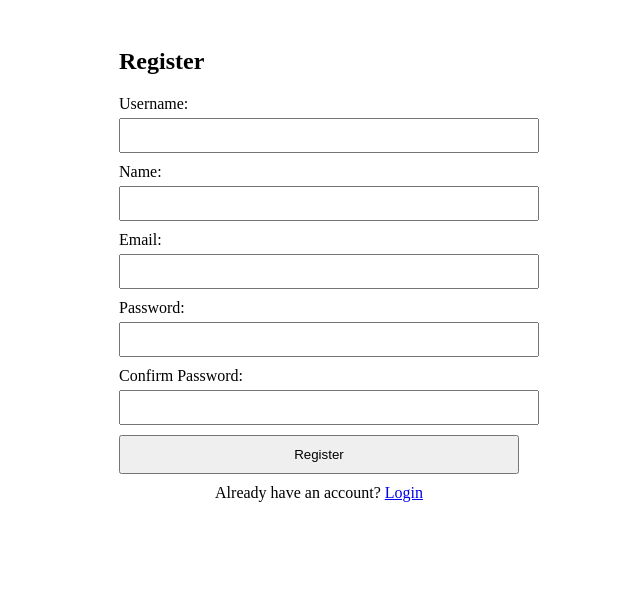
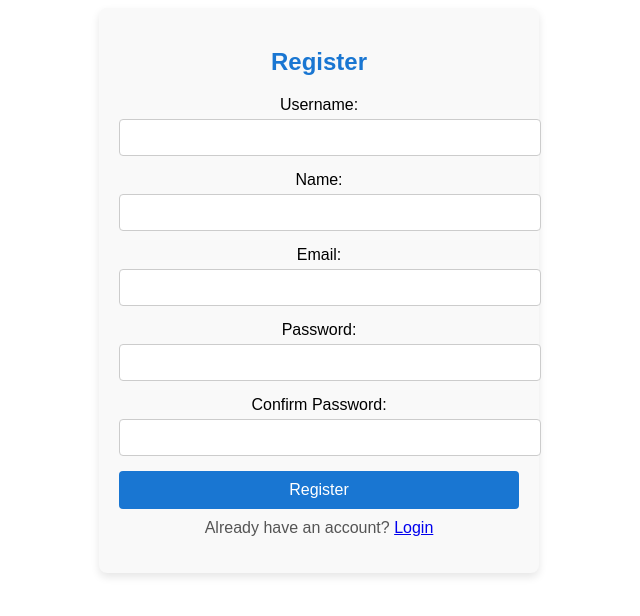
Before and after one commit to IvnFrtch/CalorieCounter, a React (Vite) app: page /register in a window 1280 px wide. Shown: the top 616 px of the page, without its empty margins (321-961 px from the left). Built offline with nearby package versions, Linux system fonts and the light colour scheme.

Commit message:
optimize dashboard

```diff
--- a/src/App.jsx
+++ b/src/App.jsx
@@ -5,6 +5,7 @@ import { BrowserRouter, Routes, Route } from 'react-router-dom';
 import Register from './Pages/Register';
 import Login from './Pages/Login';
 import Dashboard from './Pages/Dashboard';
+import './styles/App.css';
 
 const App = () => {
   return (
--- a/src/Pages/Dashboard.jsx
+++ b/src/Pages/Dashboard.jsx
@@ -1,5 +1,8 @@
 import React, { useState, useEffect } from 'react';
 import { Button, Typography, Box, Table, TableBody, TableCell, TableContainer, TableHead, TableRow, Paper } from '@mui/material';
+import { auth, db } from "../firebase.js";
+import { doc, getDoc, setDoc } from 'firebase/firestore';
+
 import GoalModal from '../Components/GoalModal';
 import AddMealModal from '../Components/AddMealModal';
 import Header from '../Components/Header';
@@ -11,12 +14,27 @@ const Dashboard = () => {
   const [isAddMealModalOpen, setIsAddMealModalOpen] = useState(false);
   const [meals, setMeals] = useState([]);
 
-  const handleAddMeal = (meal) => {
-    setMeals([...meals, meal]);
-    setCaloriesConsumed(caloriesConsumed + meal.calories);
-  };
+  // Fetch user's calorie field from Firestore
+  useEffect(() => {
+    const fetchUserData = async () => {
+      try {
+        const userId = auth.currentUser.uid; // Get current user's UID
+        const userDocRef = doc(db, 'users', userId); // Reference to the user document
+        const userDoc = await getDoc(userDocRef);
 
-  // Trigger alert when calories exceed the goal
+        if (userCalories === 0) {
+          console.log("Calorie is 0");
+        } else {
+          console.log('No user data found!');
+        }
+      } catch (error) {
+        console.error('Error fetching user data:', error);
+      }
+    };
+
+    fetchUserData();
+  }, []);
+  // Calorie exceeds goal
   useEffect(() => {
     if (calorieGoal && caloriesConsumed > calorieGoal) {
       alert('You have exceeded your calorie goal!');
@@ -30,6 +48,11 @@ const Dashboard = () => {
     month: 'long',
     day: 'numeric',
   });
+
+  const handleAddMeal = (meal) => {
+    setMeals([...meals, meal]);
+    setCaloriesConsumed(caloriesConsumed + meal.calories);
+  };
 
   return (
     <>
--- a/src/Pages/Login.jsx
+++ b/src/Pages/Login.jsx
@@ -4,7 +4,8 @@ import { auth, db } from "../firebase";
 import { signInWithEmailAndPassword } from "firebase/auth";
 import { collection, query, where, getDocs } from "firebase/firestore";
 import { useSnackbar } from '../SnackbarContext';
-import pushupImage from "../assets/pushup.png";
+import frontpage from "../assets/frontpage.jpg";
+import '../styles/Login.css';
 
 const Login = () => {
     const [username, setUsername] = useState("");
@@ -39,35 +40,15 @@ const Login = () => {
     };
 
     return (
-      <div style={{ display: 'flex', height: '97vh', width: '100%' }}>
-        {/* Background image */}
-        <img
-          src={pushupImage}
-          alt="background"
-          style={{
-            position: 'absolute',
-            top: 0,
-            left: 0,
-            width: '100%',
-            height: '100%',
-            objectFit: 'cover',
-            zIndex: -1
-          }}
-        />
+      <div className="login_container">
+        <div className="login_img_container">
+          <img className="login_img"
+          src={frontpage}
+          alt="background"/>
+        </div>
 
-        {/* Main content area (left side, empty to let the image show through) */}
-        <div style={{ flex: 1 }}></div>
-
-        {/* Right sidebar login form */}
-        <div style={{
-          width: '400px',
-          display: 'flex',
-          flexDirection: 'column',
-          justifyContent: 'center',
-          padding: '20px',
-          backgroundColor: 'rgba(255, 255, 255, 0.9)', // Slight transparency
-          zIndex: 1 // Ensure it’s on top of the image
-        }}>
+        <div className="login_form">
+          <div className="login_form_content">
           <h2 style={{ fontWeight: 'bold', textAlign: 'center', marginBottom: '10px' }}>Welcome back!</h2>
           <p style={{ textAlign: 'center', color: '#777', marginBottom: '20px' }}>Please enter your details</p>
 
@@ -114,7 +95,7 @@ const Login = () => {
             <button type="submit" style={{
               width: '100%',
               padding: '10px',
-              backgroundColor: '#000',
+              backgroundColor: '#91B70C',
               color: '#fff',
               border: 'none',
               borderRadius: '4px',
@@ -131,6 +112,8 @@ const Login = () => {
           <p style={{ textAlign: 'center', marginTop: '10px' }}>
             Don’t have an account? <Link to="/register" style={{ textDecoration: 'none', color: '#007bff' }}>Sign up</Link>
           </p>
+          </div>
+
         </div>
       </div>
     );
--- a/src/Pages/Register.jsx
+++ b/src/Pages/Register.jsx
@@ -13,9 +13,11 @@ function Register() {
   const [password, setPassword] = useState("");
   const [confirmPassword, setConfirmPassword] = useState("");
   const [errorMessage, setErrorMessage] = useState("");
+  const calorie = 0;
 
   const { openSnackbar } = useSnackbar();
   const navigate = useNavigate();
+  console.log("Authenticated user:", auth.currentUser);
 
   const handleSubmit = async (e) => {
     e.preventDefault();
@@ -25,7 +27,6 @@ function Register() {
     }
 
     try {
-      // Step 1: Check if username already exists
       const usersRef = collection(db, "users");
       const q = query(usersRef, where("username", "==", username));
       const querySnapshot = await getDocs(q);
@@ -34,90 +35,141 @@ function Register() {
         openSnackbar('Username already taken.', 'error');
         return;
       }
-      // Register the user
+
       const userCredential = await createUserWithEmailAndPassword(auth, email, password);
       const user = userCredential.user;
 
-      // Save username and other details to Firestore
       await setDoc(doc(db, "users", user.uid), {
         username,
         name,
         email,
+        calorie,
         uid: user.uid,
       });
       openSnackbar('Registration successful!', 'success');
       navigate('/');
 
     } catch (error) {
-      openSnackbar('Registration Failed', 'error');
+      console.error("Error during registration:", error.code, error.message);
+      openSnackbar(`Registration Failed: ${error.message}`, 'error');
     }
   };
 
   return (
-    <div style={{ maxWidth: "400px", margin: "auto", padding: "20px" }}>
-      <h2>Register</h2>
-      {errorMessage && <p style={{ color: "red" }}>{errorMessage}</p>}
-      <form onSubmit={handleSubmit}>
-        <div style={{ marginBottom: "10px" }}>
+    <div style={styles.container}>
+      <h2 style={styles.header}>Register</h2>
+      {errorMessage && <p style={styles.errorMessage}>{errorMessage}</p>}
+      <form onSubmit={handleSubmit} style={styles.form}>
+        <div style={styles.inputGroup}>
           <label>Username:</label>
           <input
             type="text"
             value={username}
             onChange={(e) => setUsername(e.target.value)}
-            style={{ width: "100%", padding: "8px", marginTop: "5px" }}
+            style={styles.input}
             required
           />
         </div>
-        <div style={{ marginBottom: "10px" }}>
+        <div style={styles.inputGroup}>
           <label>Name:</label>
           <input
             type="text"
             value={name}
             onChange={(e) => setName(e.target.value)}
-            style={{ width: "100%", padding: "8px", marginTop: "5px" }}
+            style={styles.input}
             required
           />
         </div>
-        <div style={{ marginBottom: "10px" }}>
+        <div style={styles.inputGroup}>
           <label>Email:</label>
           <input
             type="email"
             value={email}
             onChange={(e) => setEmail(e.target.value)}
-            style={{ width: "100%", padding: "8px", marginTop: "5px" }}
+            style={styles.input}
             required
           />
         </div>
-        <div style={{ marginBottom: "10px" }}>
+        <div style={styles.inputGroup}>
           <label>Password:</label>
           <input
             type="password"
             value={password}
             onChange={(e) => setPassword(e.target.value)}
-            style={{ width: "100%", padding: "8px", marginTop: "5px" }}
+            style={styles.input}
             required
           />
         </div>
-        <div style={{ marginBottom: "10px" }}>
+        <div style={styles.inputGroup}>
           <label>Confirm Password:</label>
           <input
             type="password"
             value={confirmPassword}
             onChange={(e) => setConfirmPassword(e.target.value)}
-            style={{ width: "100%", padding: "8px", marginTop: "5px" }}
+            style={styles.input}
             required
           />
-          {errorMessage && <p style={{ color: "red" }}>{errorMessage}</p>}
+          {errorMessage && <p style={styles.errorMessage}>{errorMessage}</p>}
         </div>
-        <button type="submit" style={{ width: "100%", padding: "10px" }}>
+        <button type="submit" style={styles.button}>
           Register
         </button>
       </form>
-      <p style={{ textAlign: "center", marginTop: "10px" }}>
+      <p style={styles.footerText}>
         Already have an account? <Link to="/">Login</Link>
       </p>
     </div>
   );
 }
 
+const styles = {
+  container: {
+    maxWidth: "400px",
+    margin: "auto",
+    padding: "20px",
+    backgroundColor: "#f9f9f9",
+    borderRadius: "8px",
+    boxShadow: "0 4px 8px rgba(0, 0, 0, 0.1)",
+    textAlign: "center",
+  },
+  header: {
+    color: "#1976D2",
+    marginBottom: "20px",
+  },
+  errorMessage: {
+    color: "red",
+    marginBottom: "10px",
+  },
+  form: {
+    display: "flex",
+    flexDirection: "column",
+    alignItems: "center",
+  },
+  inputGroup: {
+    marginBottom: "15px",
+    width: "100%",
+  },
+  input: {
+    width: "100%",
+    padding: "10px",
+    borderRadius: "4px",
+    border: "1px solid #ccc",
+    marginTop: "5px",
+  },
+  button: {
+    width: "100%",
+    padding: "10px",
+    backgroundColor: "#1976D2",
+    color: "#fff",
+    border: "none",
+    borderRadius: "4px",
+    cursor: "pointer",
+    fontSize: "16px",
+  },
+  footerText: {
+    marginTop: "10px",
+    color: "#555",
+  },
+};
+
 export default Register;
--- /dev/null
+++ b/src/styles/App.css
@@ -0,0 +1,6 @@
+/* index.css */
+body {
+    font-family: Arial, sans-serif;
+    max-height: 100vh;
+    overflow-y: hidden;
+}
--- /dev/null
+++ b/src/styles/Login.css
@@ -0,0 +1,24 @@
+.login_container {
+    display: flex;
+    justify-content: space-between;
+
+}
+
+.login_img_container {
+    width: 50%;
+    height: 100%;
+}
+
+.login_img {
+    width: 100%;
+    border-radius: 5px;
+    height: 100%;
+}
+
+.login_form {
+    width: 50%;
+}
+
+.login_form_content {
+    margin: 15%;
+}
```
Also changed, not shown: src/styles/Register.module.css (added), 1 other file (tests, documents, lock files or other folders).
